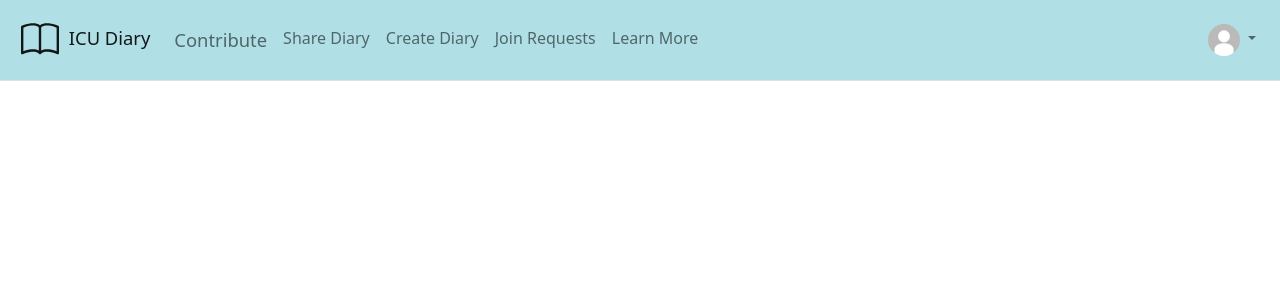
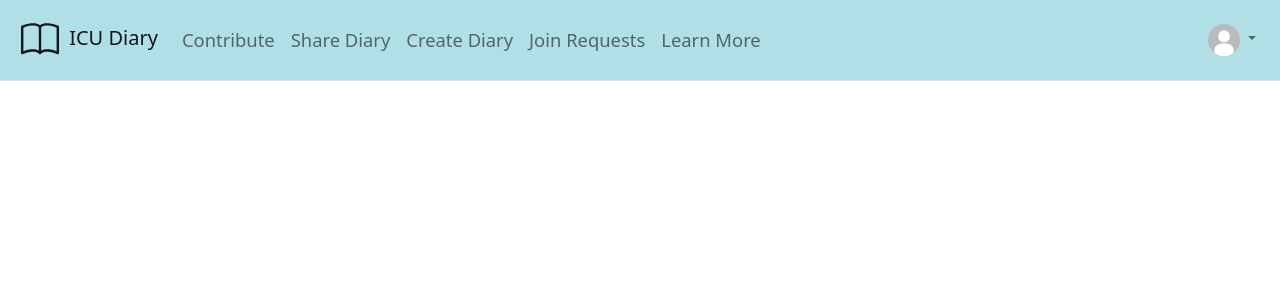
Before and after one commit to willcooley4/icu-diary, a Flask app: page /new_diary/ in a window 1280 px wide. Shown: the top 300 px of the page. Run offline with Flask 2, Linux system fonts and the light colour scheme; the visitor is signed in with stand-in values (Sample User, id 1); some libraries are stand-ins or nearby versions.

Commit message:
navbar stuff

```diff
--- a/diary/templates/navbar.html
+++ b/diary/templates/navbar.html
@@ -17,7 +17,7 @@
     <!-- Beginning of navbar-->
     <nav class="navbar navbar-expand-lg navbar-light p-3 mb-3 border-bottom" style="background-color: powderblue;">
       <!-- Logo, redirect to home -->
-      <a class="navbar-brand text-large" href="/">
+      <a class="navbar-brand" href="/">
         <svg xmlns="http://www.w3.org/2000/svg" width="48" height="38" fill="currentColor" class="bi bi-book" viewBox="0 0 16 16">
           <path d="M1 2.828c.885-.37 2.154-.769 3.388-.893 1.33-.134 2.458.063 3.112.752v9.746c-.935-.53-2.12-.603-3.213-.493-1.18.12-2.37.461-3.287.811V2.828zm7.5-.141c.654-.689 1.782-.886 3.112-.752 1.234.124 2.503.523 3.388.893v9.923c-.918-.35-2.107-.692-3.287-.81-1.094-.111-2.278-.039-3.213.492V2.687zM8 1.783C7.015.936 5.587.81 4.287.94c-1.514.153-3.042.672-3.994 1.105A.5.5 0 0 0 0 2.5v11a.5.5 0 0 0 .707.455c.882-.4 2.303-.881 3.68-1.02 1.409-.142 2.59.087 3.223.877a.5.5 0 0 0 .78 0c.633-.79 1.814-1.019 3.222-.877 1.378.139 2.8.62 3.681 1.02A.5.5 0 0 0 16 13.5v-11a.5.5 0 0 0-.293-.455c-.952-.433-2.48-.952-3.994-1.105C10.413.809 8.985.936 8 1.783z"/>
         </svg>
@@ -35,16 +35,16 @@
           <li class="nav-item text-large">
             <a class="nav-link" href="/entry_page/">Contribute</a>
           </li>
-          <li class="nav-item">
+          <li class="nav-item text-large">
             <a class="nav-link" href="/diary_sharing/">Share Diary</a>
           </li>
-          <li class="nav-item">
+          <li class="nav-item text-large">
             <a class="nav-link" href="/new_diary/">Create Diary</a>
           </li>
-          <li class="nav-item">
+          <li class="nav-item text-large">
             <a class="nav-link" href="/invite">Join Requests</a>
           </li>
-          <li class="nav-item">
+          <li class="nav-item text-large">
             <a class="nav-link" href="#">Learn More</a>
           </li>
 
```
